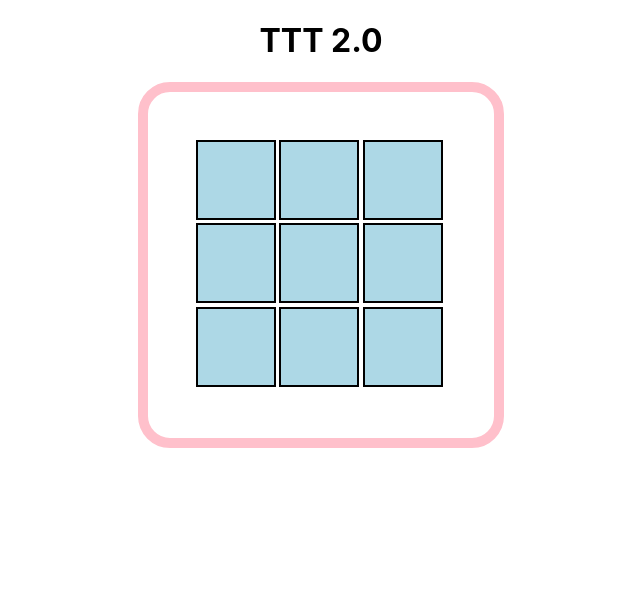
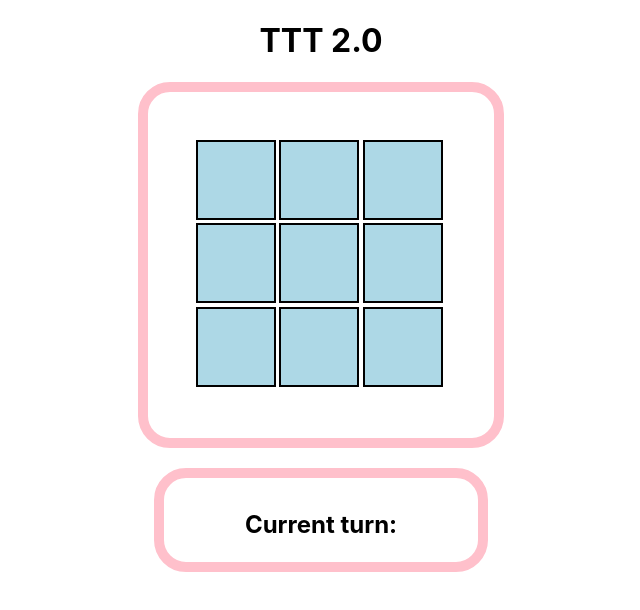
Before and after one commit to s-furlong/TTT2.0-Frontend, a React (Create React App) app: page / in a window 1280 px wide. Shown: the top 610 px of the page, without its empty margins (319-959 px from the left). Built offline with nearby package versions, Linux system fonts and the light colour scheme.

Commit message:
correction from code review

```diff
--- a/src/App.js
+++ b/src/App.js
@@ -4,10 +4,8 @@
 import { Board } from "./components/board/board";
 import GameStatus from "./components/GameStatus/gameStatus"
 
-
-
 function App() {
-  const [games, setGame] = useState({});
+  const [currentMove, setCurrentMove] = useState({});
 
   const API_URL = "http://127.0.0.1:3000/api/v1/games";
 
@@ -24,7 +22,7 @@
         },
       );
 
-      setGame(data)
+      setCurrentMove(data)
 
     } catch (error) {
       if (axios.isAxiosError(error)) {
@@ -37,13 +35,12 @@
     }
   }
 
-
   return (
     <div className="App">
       <h1>TTT 2.0</h1>
-      <Board postAPIData={postAPIData} games={games}/>
+      <Board postAPIData={postAPIData} currentMove={currentMove}/>
       <br/>
-      <GameStatus games={games} />
+      <GameStatus currentMove={currentMove} />
     </div>
   );
 }
--- a/src/components/GameStatus/gameStatus.js
+++ b/src/components/GameStatus/gameStatus.js
@@ -1,24 +1,24 @@
-function GameStatus({ games }) {
-  const gameWon = games.win;
-  const gameTie = games.draw
+function GameStatus({ currentMove }) {
+  const gameWon = currentMove.win;
+  const gameTie = currentMove.draw
 
   return (
     <div>
-      {gameWon == true &&
+      {gameWon &&
         <h2 style={style}>
-          {games.winner} is the winner!
+          {currentMove.winner} is the winner!
         </h2>
       }
 
-      {gameTie == true &&
+      {gameTie &&
         <h2 style={style}>
           Game is a tie!
         </h2>
       }
 
-      {gameWon == false && gameTie == false &&
+      {!gameWon && !gameTie &&
         <h2 style={style}>
-          Current turn: { games.token }
+          Current turn: { currentMove.token }
         </h2>
       }
     </div>
--- a/src/components/board/board.js
+++ b/src/components/board/board.js
@@ -1,15 +1,14 @@
 import { Cell } from '../cell/cell';
 import {useState} from 'react';
 
-export const Board = ({postAPIData, games}) => {
+export const Board = ({postAPIData, currentMove}) => {
     const gameBoard = [" "," "," "," "," "," "," "," "," "]
 
     const [board, setBoard] = useState(gameBoard)
     const [playerTokenX, setPlayerTokenX] = useState(true);
 
-
     const changeCell = (i) => {
-        if (games?.win || games?.draw) return
+        if (currentMove?.win || currentMove?.draw) return
         const updateBoard = [...board];
         if (updateBoard[i] === " "){
             updateBoard[i] = playerTokenX ? "X" : "O";
--- a/src/components/cell/cell.js
+++ b/src/components/cell/cell.js
@@ -1,5 +1,3 @@
-
-
 export const Cell = (props) => {
     return(
     <button id={props.id} data-testid={props.id} style={style} onClick={props.onClick} >
```
Also changed, not shown: 2 other files (tests, documents, lock files or other folders).
